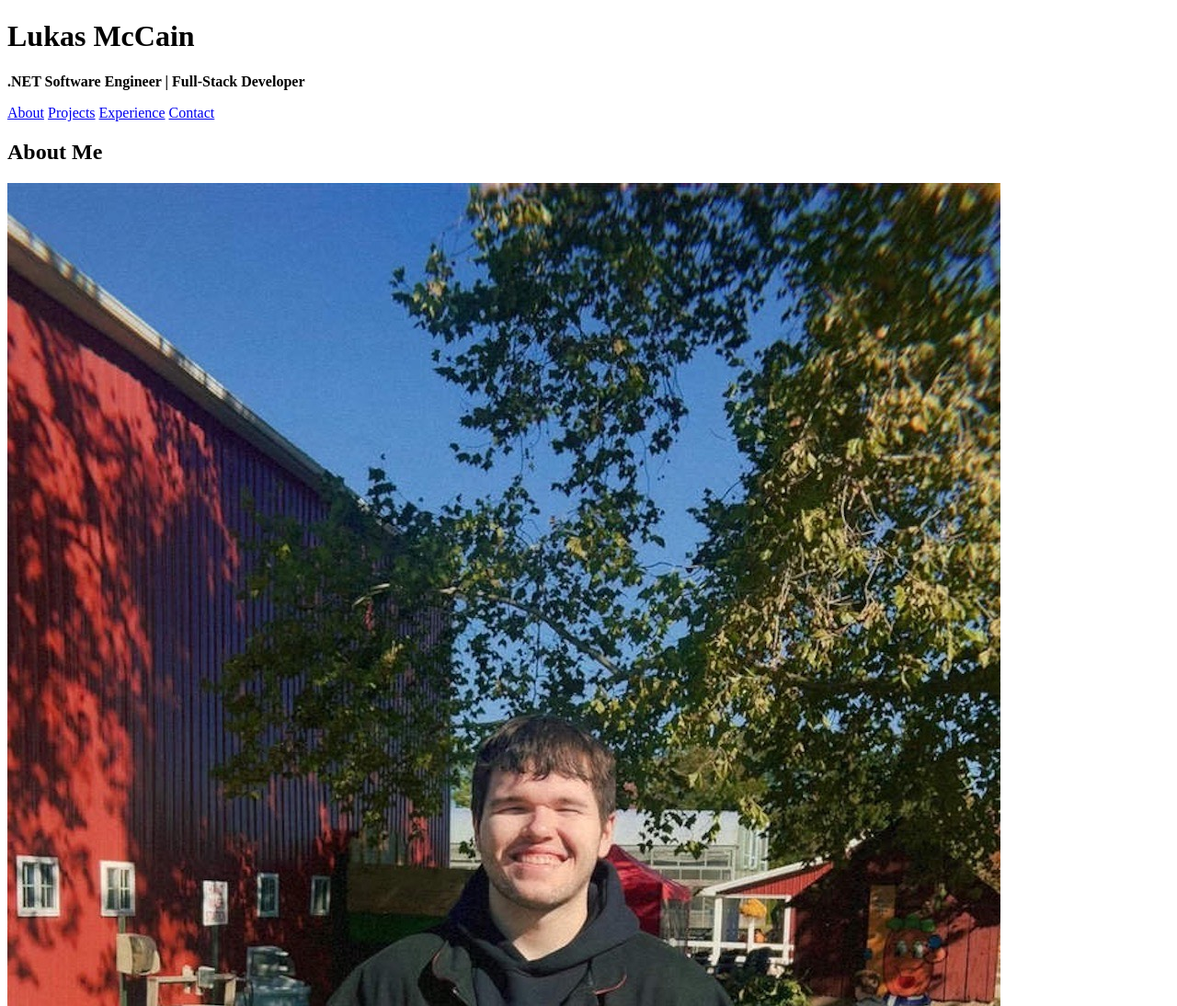
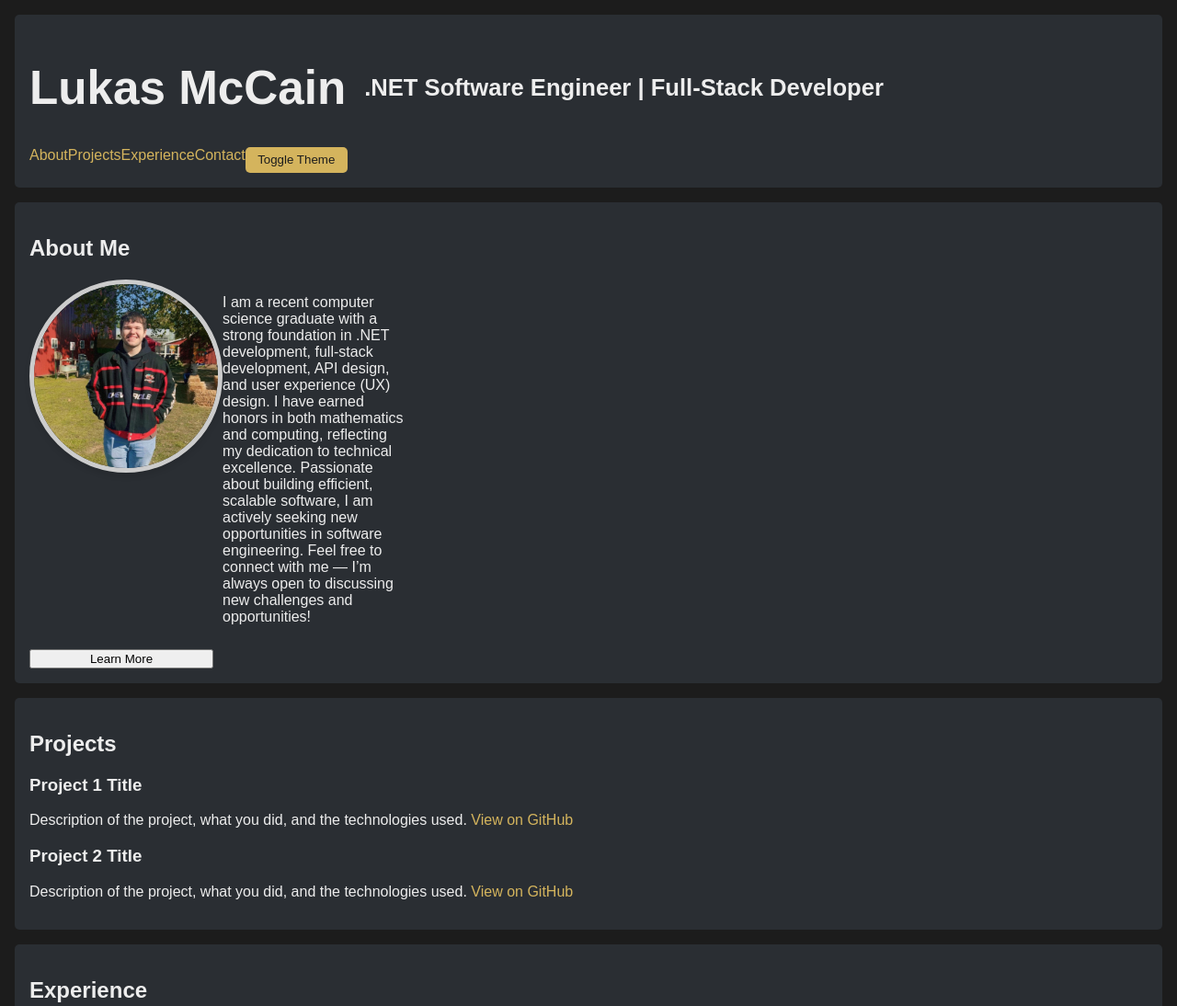
Before and after one commit to lukas-011/resume, a plain HTML site: page HTML_of_resume.html in a window 1280 px wide. Shown: the top 1094 px of the page at 92% size. Drawn offline with Linux system fonts and the light colour scheme.

Commit message:
added a theme and a button that allows you to change the theme of the website to light or dark mode. Also made the about section better and made a cicular photo

```diff
--- a/HTML_of_resume.html
+++ b/HTML_of_resume.html
@@ -10,15 +10,17 @@
     <body>
         <!-- Header Section -->
         <header>
-            <hgroup>
+            <hgroup class="title">
                 <h1>Lukas McCain</h1>
                 <p><b>.NET Software Engineer | Full-Stack Developer</b></p>
             </hgroup>
-            <nav>
+
+            <nav class="navigation-bar">
                 <a href="#about">About</a>
                 <a href="#projects">Projects</a>
                 <a href="#experience">Experience</a>
                 <a href="#contact">Contact</a>
+                <button class="theme-toggle" onclick="toggleTheme()">Toggle Theme</button>
             </nav>
         </header>
 
@@ -26,7 +28,10 @@
             <!-- About Section -->
             <section id="about">
                 <h2>About Me</h2>
-                <img alt="Graduation Photo" src="images/PumpkinPatchPhoto.jpeg">
+                <div class="about-section-content">
+                    <div class="profile-picture">
+                        <img alt="Pumpkin Patch Photo" src="images/PumpkinPatchPhoto.jpeg">
+                    </div>
                     <p>
                         I am a recent computer science graduate with a strong foundation in .NET development, full-stack development, API design, and user experience (UX) design.
                         I have earned honors in both mathematics and computing, reflecting my dedication to technical excellence.
@@ -34,6 +39,7 @@
                         Feel free to connect with me — I’m always open to discussing new challenges and opportunities!
                     </p>
                     <button type="button">Learn More</button>
+                </div>
             </section>
 
             <!-- Projects Section -->
@@ -51,14 +57,14 @@
 
             <!-- Experience Section -->
             <section id="experience">
-                <h2>Software Engineer: Mission Guatemala</h2>
+                <h2>Experience</h2>
                 <p></p>
             </section>
 
             <!-- Contact Section -->
             <section id="contact">
                 <h2>Contact</h2>
-                <p>Feel free to reach out via email or connect with me on LinkedIn!</p>
+                <p id="sub-title">Feel free to reach out via email or connect with me on LinkedIn!</p>
                 <ul>
                     <li>Email: <a href="mailto:lukasmccain0@gmail.com">lukasmccain0@gmail.com</a></li>
                     <li>LinkedIn: <a href="https://www.linkedin.com/in/lukas-mccain-aa5970240/">www.linkedin.com/in/lukas-mccain-aa5970240</a></li>
@@ -71,5 +77,13 @@
             <p>&copy; 2024 Lukas McCain. All rights reserved.</p>
         </footer>
 
+    <script>
+        function toggleTheme(){
+            const currentTheme = document.documentElement.getAttribute("data-theme");
+            const newTheme = currentTheme === "dark" ? "light" : "dark";
+            document.documentElement.setAttribute("data-theme", newTheme)
+        }
+        document.documentElement.setAttribute("data-theme", "dark");
+    </script>
     </body>
 </html>
--- a/styles.css
+++ b/styles.css
@@ -1,7 +1,106 @@
-img {
-    max-width: 100%;
+/* Default (Light Mode) Theme */
+:root {
+    --primary: #2C3E50; /* Deep Navy */
+    --accent: #F4C95D; /* Golden Sand */
+    --bg: #F7F9FA; /* Soft White */
+    --secondary-bg: #E5E8EB; /* Light Steel Gray */
+    --text: #2C2C2C; /* Charcoal Black */
+    --secondary-text: #6C757D; /* Slate Gray */
 }
 
-b {
+/* Dark Mode Theme */
+[data-theme="dark"] {
+    --primary: #34495E; /* Royal Blue */
+    --accent: #D4B45D; /* Antique Gold */
+    --bg: #1C1C1C; /* Dark Charcoal */
+    --secondary-bg: #2A2E33; /* Gunmetal Gray */
+    --text: #EDEDED; /* Ivory White */
+    --secondary-text: #A5A5A5; /* Silver Gray */
+}
 
+header {
+    padding: 1em;
+    background-color: var(--secondary-bg);
+    border-radius: 5px;
+    margin: 1em;
+
+    .title {
+        display: flex;
+        flex-direction: row;
+        align-items: center;
+        gap: 20px;
+        font-size: 2vw;
+
+        .sub-title {
+            color: var(--secondary-text);
+        }
+    }
+
+    .navigation-bar{
+        display: flex;
+        flex-direction: row;
+    }
+
+    .theme-toggle{
+
+    }
 }
+
+body {
+    background-color: var(--bg);
+    color: var(--text);
+    font-family: Arial, sans-serif;
+    margin: 0;
+    padding: 0;
+}
+
+section {
+    padding: 1em;
+    background-color: var(--secondary-bg);
+    border-radius: 5px;
+    margin: 1em;
+}
+
+.about-section-content{
+    display: grid;
+    gap: 10px;
+    grid-template-rows: minmax(1fr, 1fr);
+    grid-template-columns: 200px 200px
+}
+
+.profile-picture {
+    width: 200px; /* Desired circle size */
+    height: 200px; /* Equal to width for a perfect circle */
+    border-radius: 50%; /* Makes it circular */
+    overflow: hidden; /* Hides anything outside the circle */
+    border: 5px solid #ccc; /* Optional border for a clean look */
+    box-shadow: 0 4px 6px rgba(0, 0, 0, 0.1); /* Optional shadow */
+}
+
+.profile-picture img {
+    width: 100%; /* Ensures image covers the circle */
+    height: 100%;
+    object-fit: cover; /* Crops the image to fit the circle */
+    object-position: center center; /* Focuses on the center by default */
+}
+
+a {
+    color: var(--accent);
+    text-decoration: none;
+}
+
+a:hover {
+    color: var(--secondary-text);
+}
+
+/* Toggle Button */
+.theme-toggle {
+    cursor: pointer;
+    background-color: var(--accent);
+    color: var(--bg);
+    border: none;
+    padding: 0.5em 1em;
+    border-radius: 5px;
+}
+
+/* to make something proportional, thing/thewholemedia * 100 is the percent it should take up */
```
Lines whose indentation alone changed are shown as unchanged.
